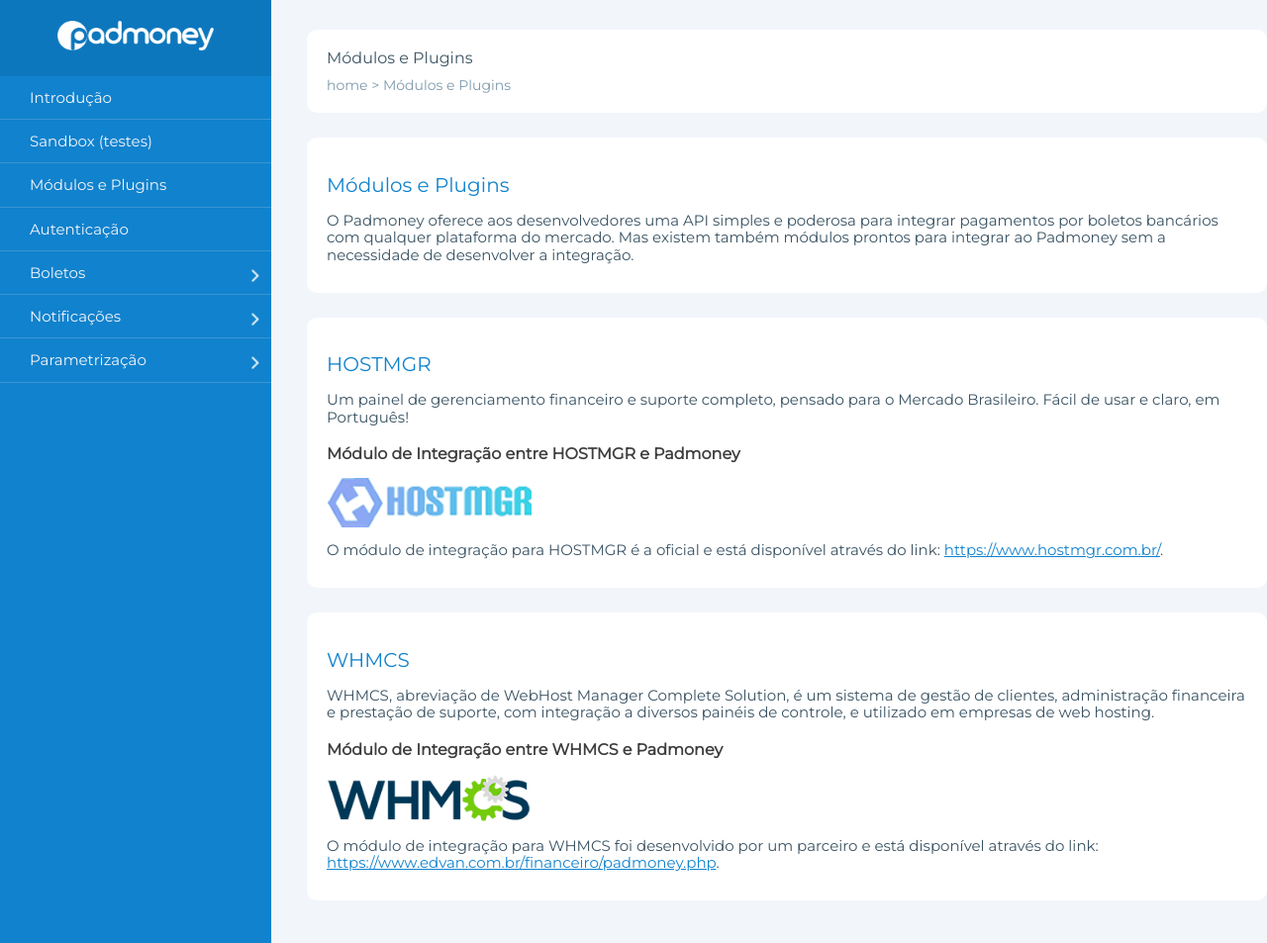
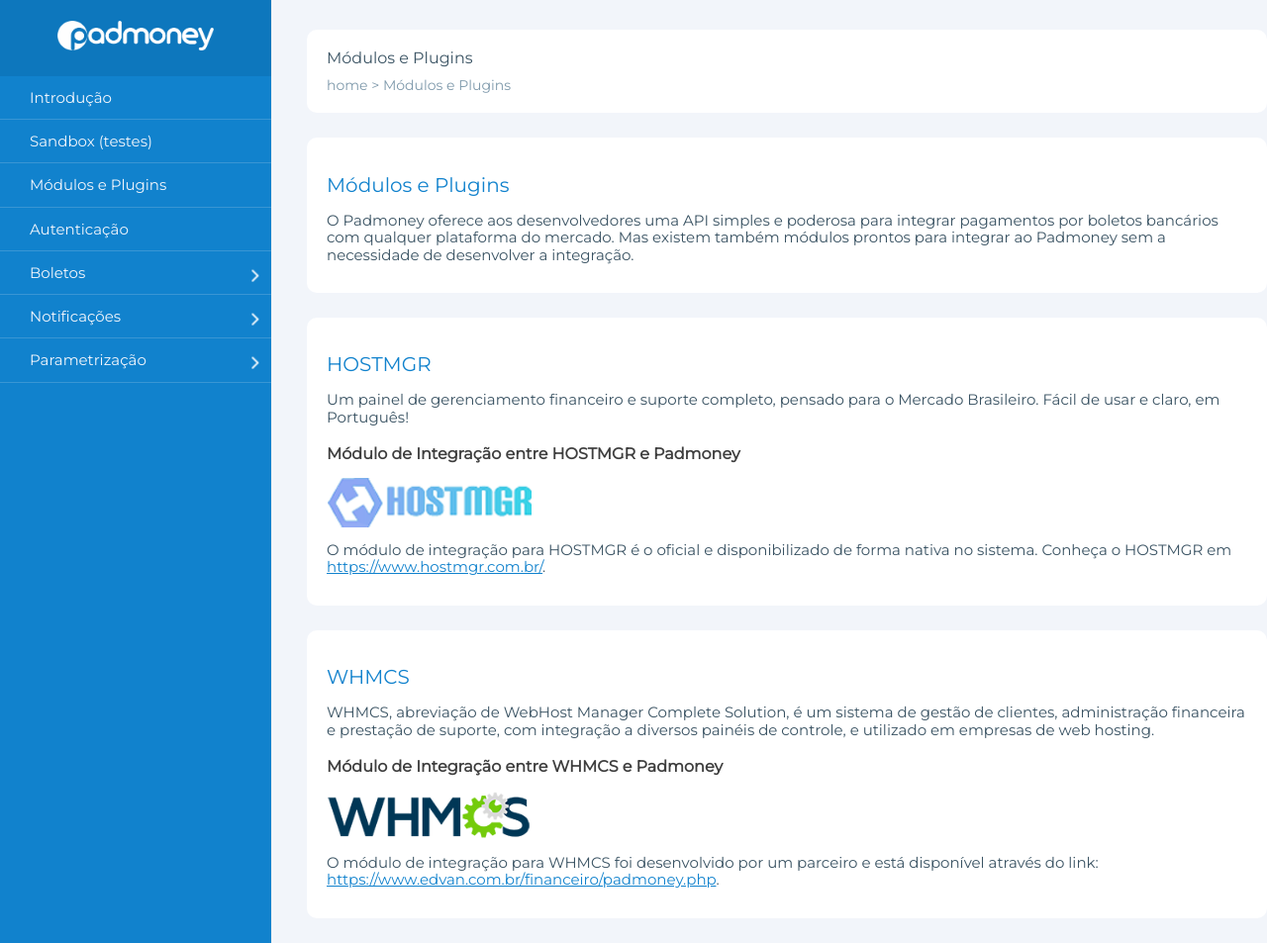
Before and after one commit to padmoney/api-doc, a Jekyll site: the page built from modulos.html, in a window 1280 px wide and 953 px high. Shown: the whole window at 99% size. Built offline with Jekyll 4.4.1, drawn with Linux system fonts in a browser that asks for light colours.

Commit message:
fix hostmgr description

```diff
--- a/modulos.html
+++ b/modulos.html
@@ -21,7 +21,7 @@
     <h3>Módulo de Integração entre HOSTMGR e Padmoney</h3>
     <img src="/assets/img/logo/hostmgr.png" alt="WHMCS" height="50px">
     <p>
-        O módulo de integração para HOSTMGR é a oficial e está disponível através do link: <a href="https://www.hostmgr.com.br/">https://www.hostmgr.com.br/</a>.
+        O módulo de integração para HOSTMGR é o oficial e disponibilizado de forma nativa no sistema. Conheça o HOSTMGR em <a href="https://www.hostmgr.com.br/">https://www.hostmgr.com.br/</a>.
     </p>
 </div>
 
```
